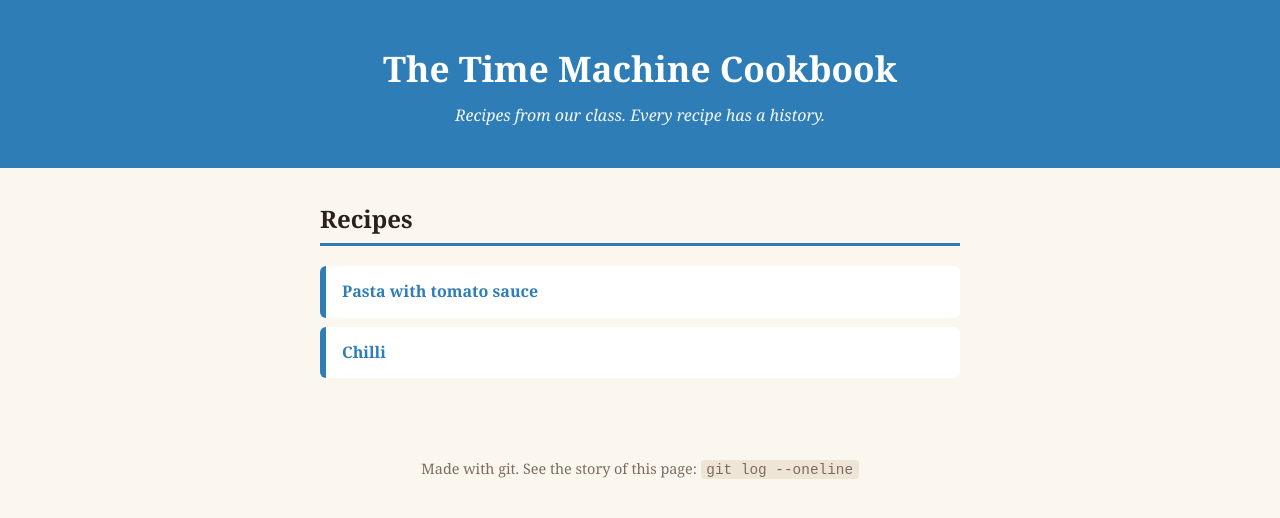
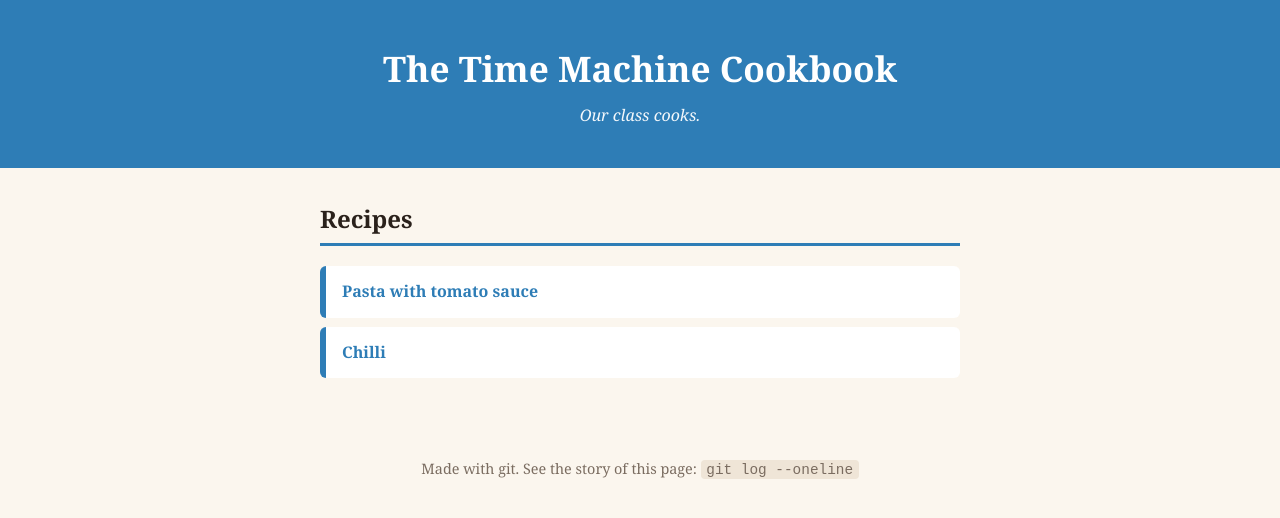
Before and after one commit to cyts-b/time-machine-cookbook, a plain HTML site: page index.html in a window 1280 px wide. Drawn offline with Linux system fonts and the light colour scheme.

Commit message:
Change the tagline: our class cooks

```diff
--- a/index.html
+++ b/index.html
@@ -9,7 +9,7 @@
 <body>
   <header>
     <h1>The Time Machine Cookbook</h1>
-    <p class="tagline">Recipes from our class. Every recipe has a history.</p>
+    <p class="tagline">Our class cooks.</p>
   </header>
   <main>
     <h2>Recipes</h2>
```
